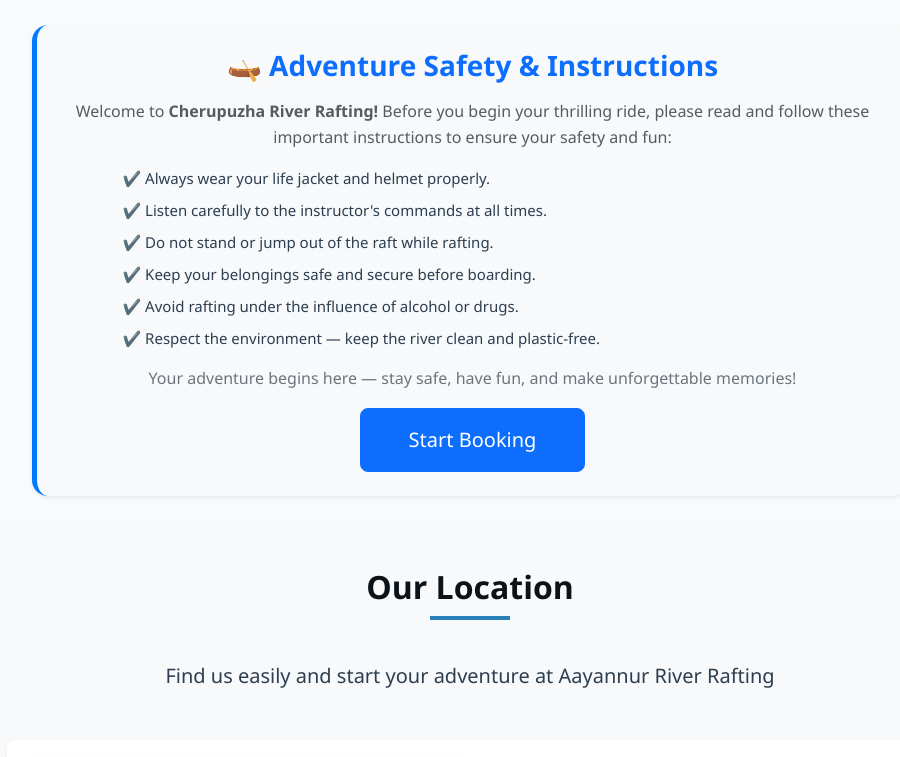
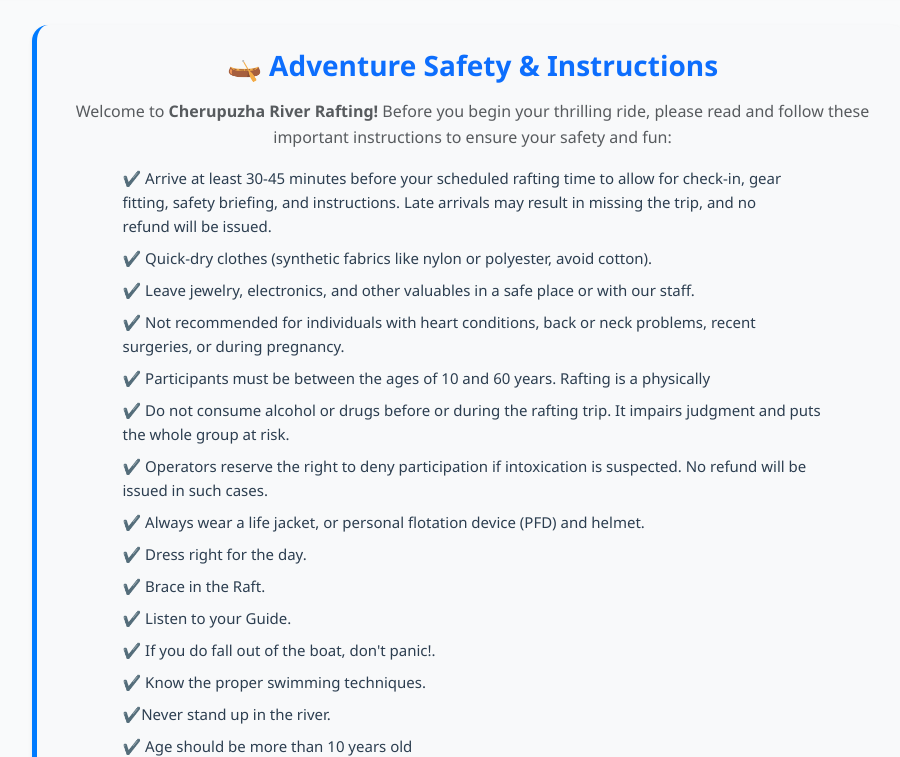
Before and after one commit to lerarestechnologies-gif/rafting, a Flask app: page / in a window 1280 px wide. Shown: the part 2429-3186 px from the top of the page, without its empty margins (170-1070 px from the left). Run offline with Flask 3, Linux system fonts and the light colour scheme.

Commit message:
instructions

```diff
--- a/templates/home.html
+++ b/templates/home.html
@@ -156,12 +156,24 @@
           please read and follow these important instructions to ensure your safety and fun:
         </p>
         <ul class="text-start mx-auto mt-3" style="max-width: 700px;">
-          <li>✔️ Always wear your life jacket and helmet properly.</li>
-          <li>✔️ Listen carefully to the instructor's commands at all times.</li>
-          <li>✔️ Do not stand or jump out of the raft while rafting.</li>
-          <li>✔️ Keep your belongings safe and secure before boarding.</li>
-          <li>✔️ Avoid rafting under the influence of alcohol or drugs.</li>
-          <li>✔️ Respect the environment — keep the river clean and plastic-free.</li>
+          <li>✔️ Arrive at least 30-45 minutes before your scheduled rafting time to allow for check-in, gear fitting, safety briefing, and instructions. Late arrivals may result in missing the trip, and no refund will be issued.</li>
+          <li>✔️ Quick-dry clothes (synthetic fabrics like nylon or polyester, avoid cotton).</li>
+          <li>✔️ Leave jewelry, electronics, and other valuables in a safe place or with our staff.</li>
+          <li>✔️ Not recommended for individuals with heart conditions, back or neck problems, recent surgeries, or during pregnancy.</li>
+          <li>✔️ Participants must be between the ages of 10 and 60 years. Rafting is a physically</li>
+          <li>✔️ Do not consume alcohol or drugs before or during the rafting trip. It impairs judgment and puts the whole group at risk.</li>
+          <li>✔️ Operators reserve the right to deny participation if intoxication is suspected. No refund will be issued in such cases.</li>
+          <li>✔️ Always wear a life jacket, or personal flotation device (PFD) and helmet.</li>
+          <li>✔️ Dress right for the day.</li>
+          <li>✔️ Brace in the Raft.</li>
+          <li>✔️ Listen to your Guide.</li>
+          <li>✔️ If you do fall out of the boat, don't panic!.</li>
+          <li>✔️ Know the proper swimming techniques.</li>
+          <li>✔️Never stand up in the river.</li>
+          <li>✔️ Age should be more than 10 years old</li>
+          <li>✔️ Consuming alcohol in any form or quanity illicit drugs atleast six hours prior to the river trip must not be allowed to partici- pate</li>
+          <li>✔️ Person having heart problem Astma, Epilepsy or any other medical problem not allowed.</li>
+          <li>✔️Have Fun..!</li>
         </ul>
         <p class="text-secondary mt-3">
           Your adventure begins here — stay safe, have fun, and make unforgettable memories!
```
